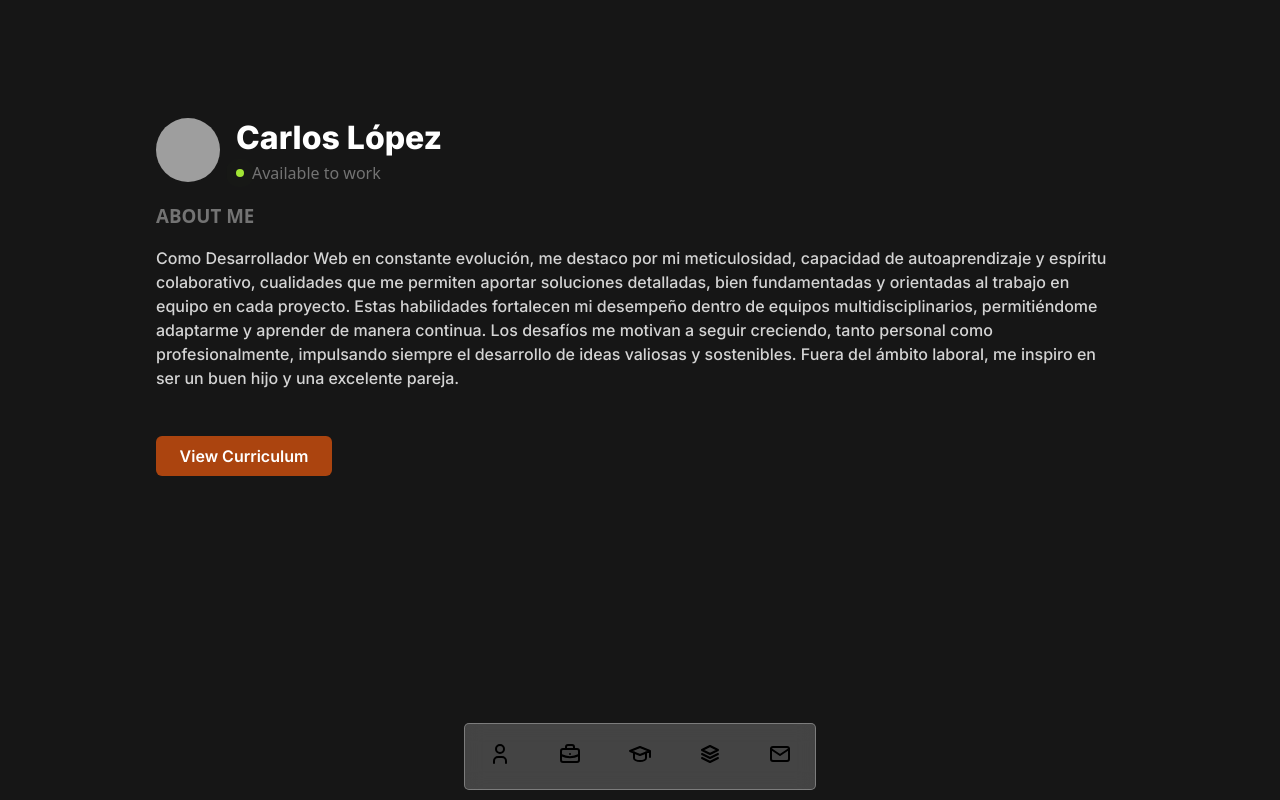
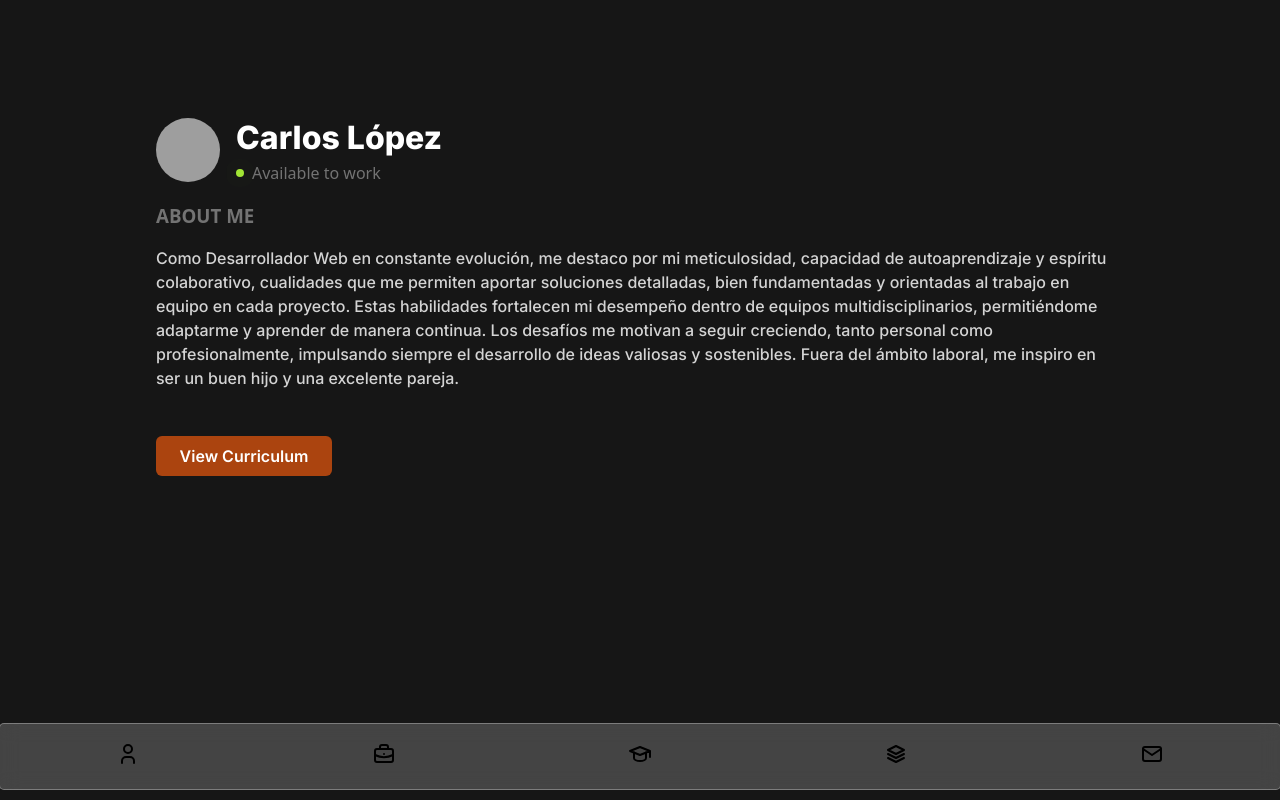
Before and after one commit to carlosdev97/portafolio-website-UI-2.0, a React (Vite) app: page / in a window 1280 px wide. Shown: the top 800 px of the page. Built offline with nearby package versions, Linux system fonts and the light colour scheme; grey boxes are pictures that could not be loaded.

Commit message:
feat: add floating menu for enhanced navigation

```diff
--- a/src/components/FloatingMenu/FloatingMenu.jsx
+++ b/src/components/FloatingMenu/FloatingMenu.jsx
@@ -1,4 +1,5 @@
 import styled from "styled-components";
+import Container from "../Container/Container";
 import {
   TbUser,
   TbBriefcase,
@@ -8,7 +9,7 @@ import {
 } from "react-icons/tb";
 
 const StyledFloatingMenu = styled.div`
-  width: 350px;
+  width: 100%;
   background-color: rgba(255, 255, 255, 0.2);
   position: fixed;
   bottom: 10px;
@@ -43,6 +44,7 @@ const StyledNavLink = styled.a`
 
 const FloatingMenu = () => {
   return (
+    <Container>
       <StyledFloatingMenu>
         <StyledMenuNav>
           <StyledNavList>
@@ -74,6 +76,7 @@ const FloatingMenu = () => {
           </StyledNavList>
         </StyledMenuNav>
       </StyledFloatingMenu>
+    </Container>
   );
 };
 
```
Lines whose indentation alone changed are shown as unchanged.
